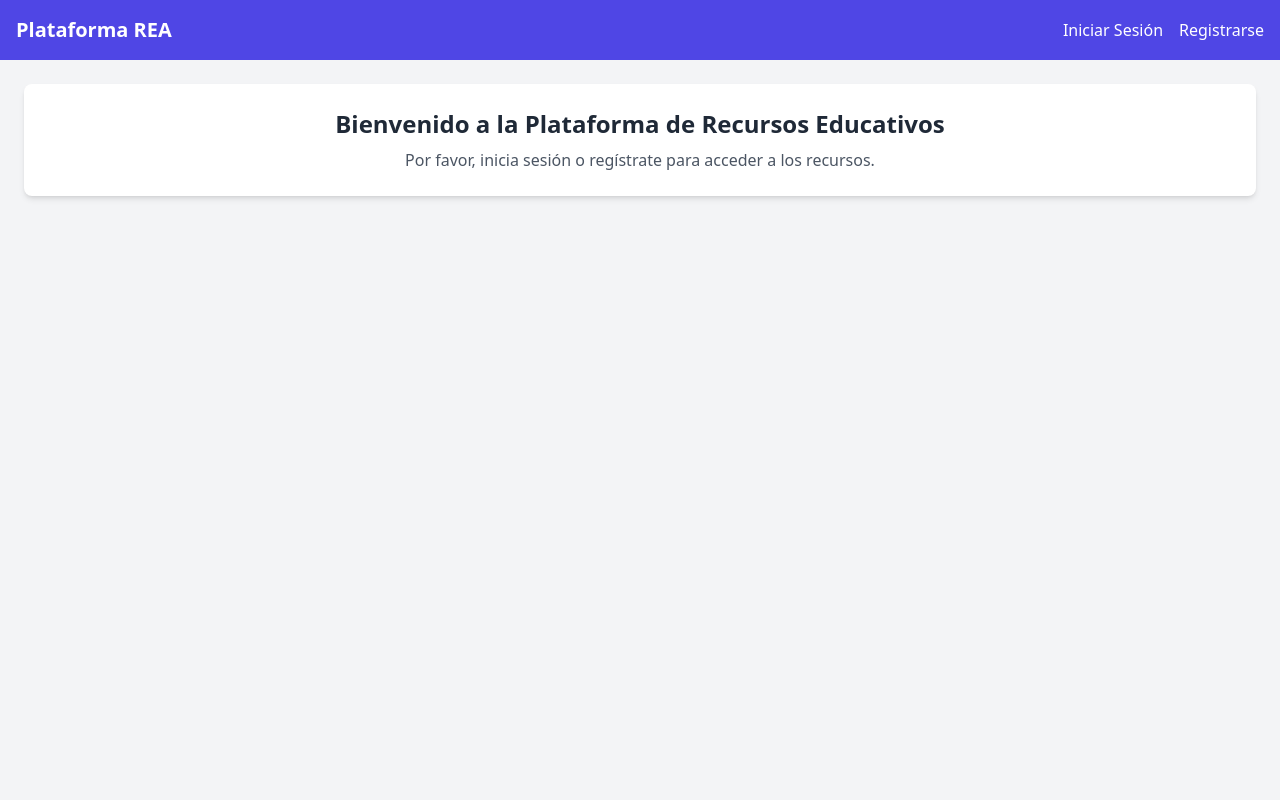
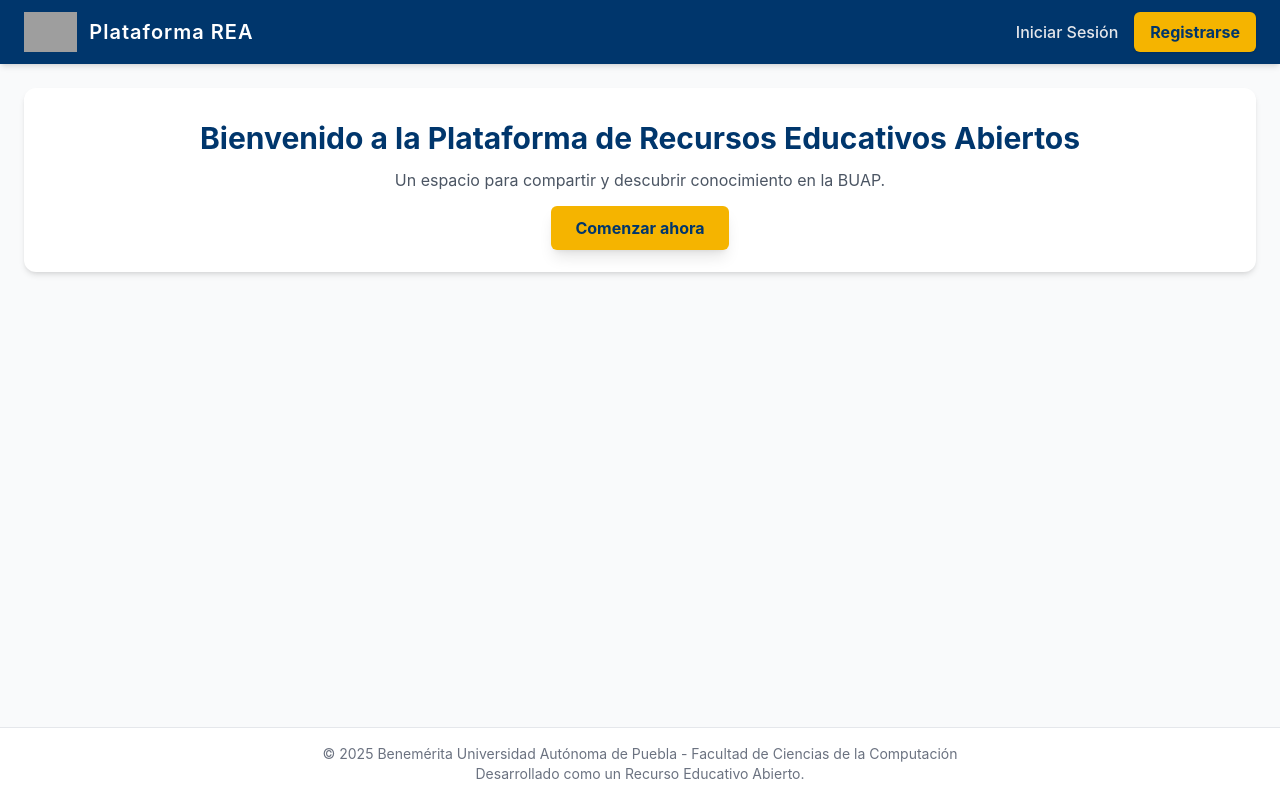
Before and after one commit to Cesar5701/rea_project, a Flask app: page / in a window 1280 px wide. Run offline with Flask 3, Linux system fonts and the light colour scheme; some libraries are stand-ins or nearby versions; some web fonts are replaced; grey boxes are pictures that could not be loaded.

Commit message:
Refactor index.html to enhance layout, improve navigation, and update welcome message

```diff
--- a/templates/index.html
+++ b/templates/index.html
@@ -1,42 +1,62 @@
 <!DOCTYPE html>
-<html lang="es">
+<html lang="es" class="h-full bg-gray-50">
 <head>
   <meta charset="UTF-8">
-  <title>{% block title %}Plataforma REA{% endblock %}</title>
+  <title>{% block title %}REA BUAP{% endblock %}</title>
   <script src="https://cdn.tailwindcss.com"></script>
+  <link rel="preconnect" href="https://rsms.me/">
+  <link rel="stylesheet" href="https://rsms.me/inter/inter.css">
+  <style>
+    :root {
+      --buap-blue: #00366c;
+      --buap-gold: #f5b400;
+    }
+    body { font-family: 'Inter', sans-serif; }
+    .bg-buap-blue { background-color: var(--buap-blue); }
+    .bg-buap-gold { background-color: var(--buap-gold); }
+    .text-buap-blue { color: var(--buap-blue); }
+    .text-buap-gold { color: var(--buap-gold); }
+    .border-buap-gold { border-color: var(--buap-gold); }
+    .hover\:bg-buap-gold-dark:hover { background-color: #d49c00; }
+  </style>
 </head>
-<body class="bg-gray-100 text-gray-800">
-  <nav class="bg-indigo-600 text-white p-4">
-    <div class="container mx-auto flex justify-between items-center">
-      <a href="{{ url_for('index') }}" class="font-bold text-xl">Plataforma REA</a>
+<body class="h-full flex flex-col">
+
+  <!-- Barra de Navegación -->
+  <nav class="bg-buap-blue shadow-md">
+    <div class="container mx-auto px-6 py-3 flex justify-between items-center">
+      <a href="{{ url_for('index') }}" class="flex items-center space-x-3">
+        <img src="https://www.cs.buap.mx/storage/app/media/uploaded-files/logo-fcc-2021-blanco.png" alt="Logo FCC BUAP" class="h-10">
+        <span class="text-xl font-semibold text-white tracking-wider">Plataforma REA</span>
+      </a>
 
       <div class="space-x-4 flex items-center">
         {% if current_user.is_authenticated %}
-          <a href="{{ url_for('nuevo') }}" class="hover:underline">Nuevo</a>
-          <a href="{{ url_for('recursos') }}" class="hover:underline">Recursos</a>
-          <a href="{{ url_for('buscar_semantico') }}" class="hover:underline">Búsqueda Semántica</a>
-          <a href="{{ url_for('webrtc') }}" class="hover:underline">Sala P2P</a>
-
-          <span class="text-indigo-200">|</span> <span class="font-semibold">Hola, {{ current_user.username }}</span>
-          <a href="{{ url_for('logout') }}" class="bg-indigo-700 hover:bg-indigo-800 px-3 py-1 rounded">Cerrar Sesión</a>
-
+          <a href="{{ url_for('nuevo') }}" class="text-gray-200 hover:text-white transition">Nuevo Recurso</a>
+          <a href="{{ url_for('recursos') }}" class="text-gray-200 hover:text-white transition">Ver Recursos</a>
+          <a href="{{ url_for('buscar_semantico') }}" class="text-gray-200 hover:text-white transition">Búsqueda</a>
+          <a href="{{ url_for('webrtc') }}" class="text-gray-200 hover:text-white transition">Sala P2P</a>
+          <span class="text-gray-500">|</span>
+          <span class="text-gray-200">Bienvenido, <strong class="font-semibold text-white">{{ current_user.username }}</strong></span>
+          <a href="{{ url_for('logout') }}" class="bg-buap-gold text-buap-blue font-bold px-4 py-2 rounded-md hover:bg-buap-gold-dark transition shadow">Cerrar Sesión</a>
         {% else %}
-          <a href="{{ url_for('login') }}" class="hover:underline">Iniciar Sesión</a>
-          <a href="{{ url_for('register') }}" class="hover:underline">Registrarse</a>
+          <a href="{{ url_for('login') }}" class="text-gray-200 hover:text-white font-medium transition">Iniciar Sesión</a>
+          <a href="{{ url_for('register') }}" class="bg-buap-gold text-buap-blue font-bold px-4 py-2 rounded-md hover:bg-buap-gold-dark transition shadow">Registrarse</a>
         {% endif %}
       </div>
     </div>
   </nav>
 
-  <main class="container mx-auto p-6">
+  <!-- Contenido Principal -->
+  <main class="flex-grow container mx-auto p-6">
     {% with messages = get_flashed_messages(with_categories=true) %}
       {% if messages %}
-        <div class="mb-4">
+        <div class="mb-6">
           {% for category, message in messages %}
-            <div class="p-3 rounded-lg
-              {% if category == 'success' %}bg-green-100 text-green-700
-              {% elif category == 'error' %}bg-red-100 text-red-700
-              {% else %}bg-gray-100 text-gray-700{% endif %}">
+            <div class="p-4 rounded-md
+              {% if category == 'success' %} bg-green-100 border border-green-300 text-green-800
+              {% elif category == 'error' %} bg-red-100 border border-red-300 text-red-800
+              {% else %} bg-gray-100 border border-gray-300 text-gray-800 {% endif %} shadow-sm">
               {{ message }}
             </div>
           {% endfor %}
@@ -45,11 +65,25 @@
     {% endwith %}
 
     {% block content %}
-      <div class="bg-white p-6 rounded-lg shadow-md text-center">
-        <h2 class="text-2xl font-bold">Bienvenido a la Plataforma de Recursos Educativos</h2>
-        <p class="mt-2 text-gray-600">Por favor, inicia sesión o regístrate para acceder a los recursos.</p>
+      <div class="bg-white p-8 rounded-xl shadow-md text-center">
+        <h2 class="text-3xl font-bold text-buap-blue">Bienvenido a la Plataforma de Recursos Educativos Abiertos</h2>
+        <p class="mt-3 text-gray-600">Un espacio para compartir y descubrir conocimiento en la BUAP.</p>
+        {% if not current_user.is_authenticated %}
+        <div class="mt-6">
+            <a href="{{ url_for('register') }}" class="bg-buap-gold text-buap-blue font-bold px-6 py-3 rounded-md hover:bg-buap-gold-dark transition shadow-lg">Comenzar ahora</a>
+        </div>
+        {% endif %}
       </div>
     {% endblock %}
   </main>
+
+  <!-- Pie de Página -->
+  <footer class="bg-white mt-8 border-t">
+    <div class="container mx-auto py-4 px-6 text-center text-gray-500 text-sm">
+      <p>&copy; 2025 Benemérita Universidad Autónoma de Puebla - Facultad de Ciencias de la Computación</p>
+      <p>Desarrollado como un Recurso Educativo Abierto.</p>
+    </div>
+  </footer>
+
 </body>
 </html>
```
